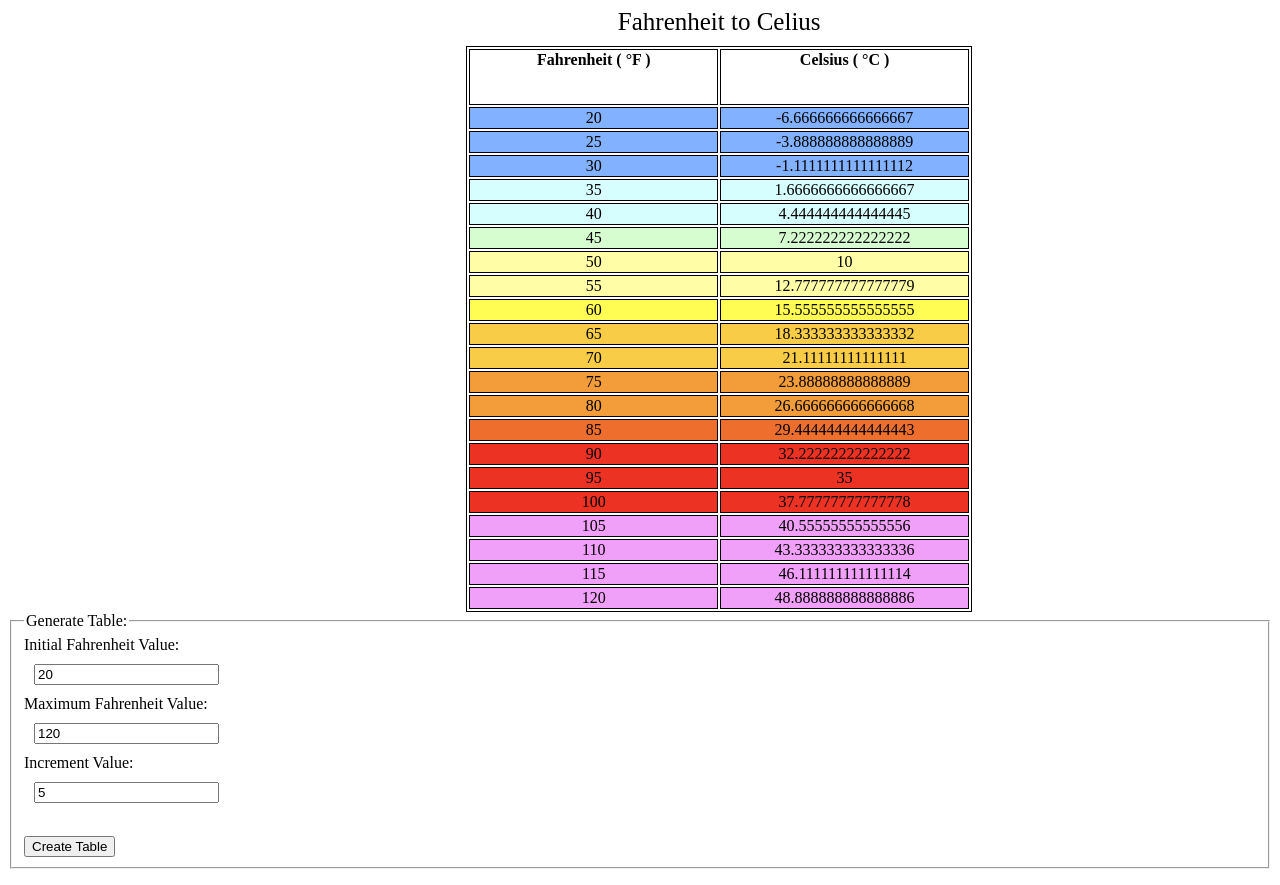
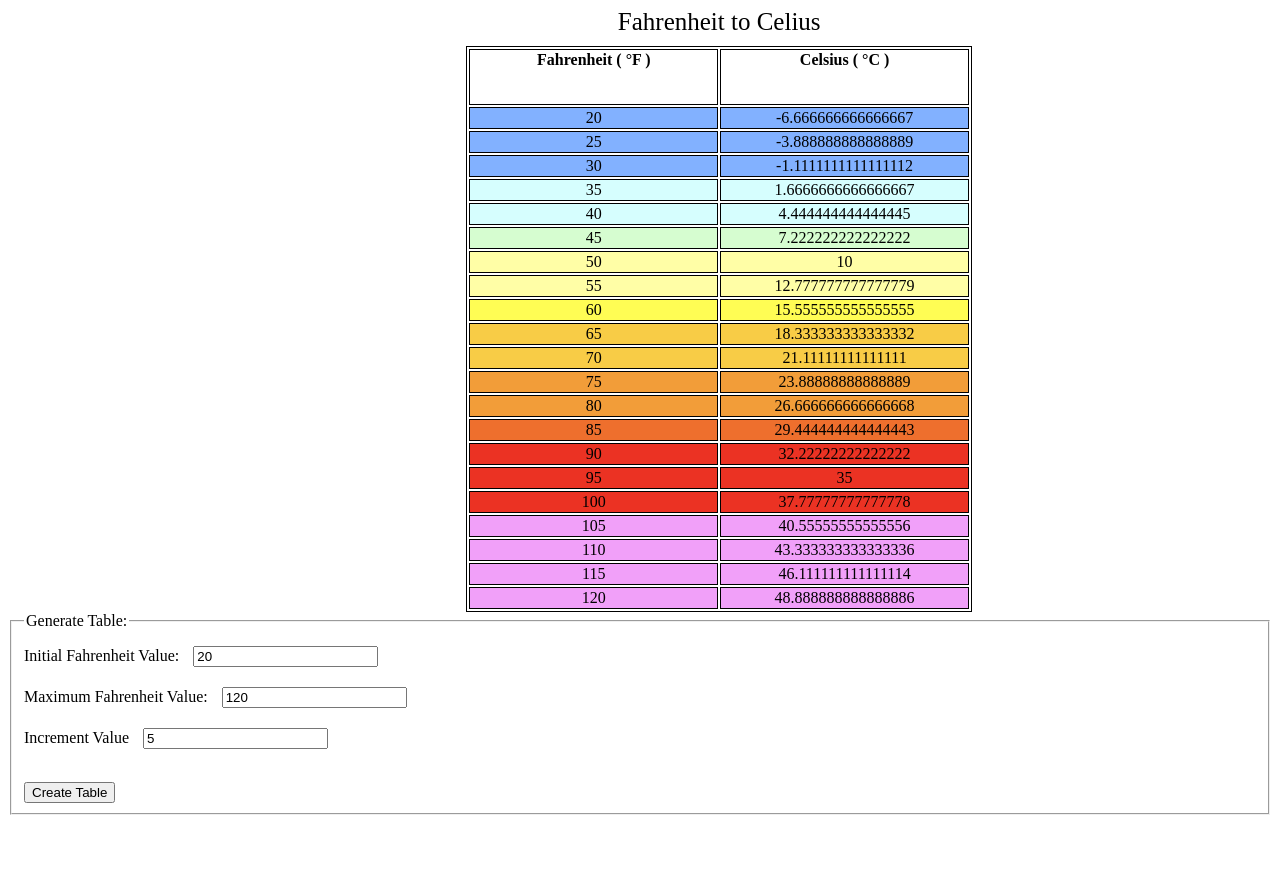
Before and after one commit to caslabs/temperature-converter, a plain HTML site: page index.html in a window 1280 px wide. After the commit the page ends 831 px from the top, so only its background shows below. Drawn offline with Linux system fonts and the light colour scheme.

Commit message:
polished

```diff
--- a/index.html
+++ b/index.html
@@ -16,18 +16,21 @@
       <form id="form">
 	<fieldset>
 	  <legend>Generate Table:</legend>
-	  Initial Fahrenheit Value:<br>
-	  <input type="text" id="InitValue" class="formInput"  value="20"><br>
+	  <div class="range">
+	    <label for="InitValue">Initial Fahrenheit Value:</label>
+	    <input type="text" id="InitValue" class="formInput"  value="20"><br>
 
-	  Maximum Fahrenheit Value:<br>
-	  <input type="text" id="MaxValue" class="formInput" value="120"><br>
+	    <label for="MaxValue">Maximum Fahrenheit Value:</label>
+	    <input type="text" id="MaxValue" class="formInput" value="120"><br>
 
-	  Increment Value:<br>
-	  <input type="text" id="IncrementValue" class="formInput" value="5"><br>
+	    <label for="IncrementValue">Increment Value</label>
+	    <input type="text" id="IncrementValue" class="formInput" value="5">
+	    </div>
+
 
 	  <p id="inputStatus"></p>
 	  <input type="button" onclick="appendData()" id="tableButton" value="Create Table">
-	</fieldset
+	</fieldset>
       </form>
   </body>
   <script type="text/javascript" src="script.js"></script>
```
Also changed, not shown: css/styles.css (line endings or trailing spaces).
